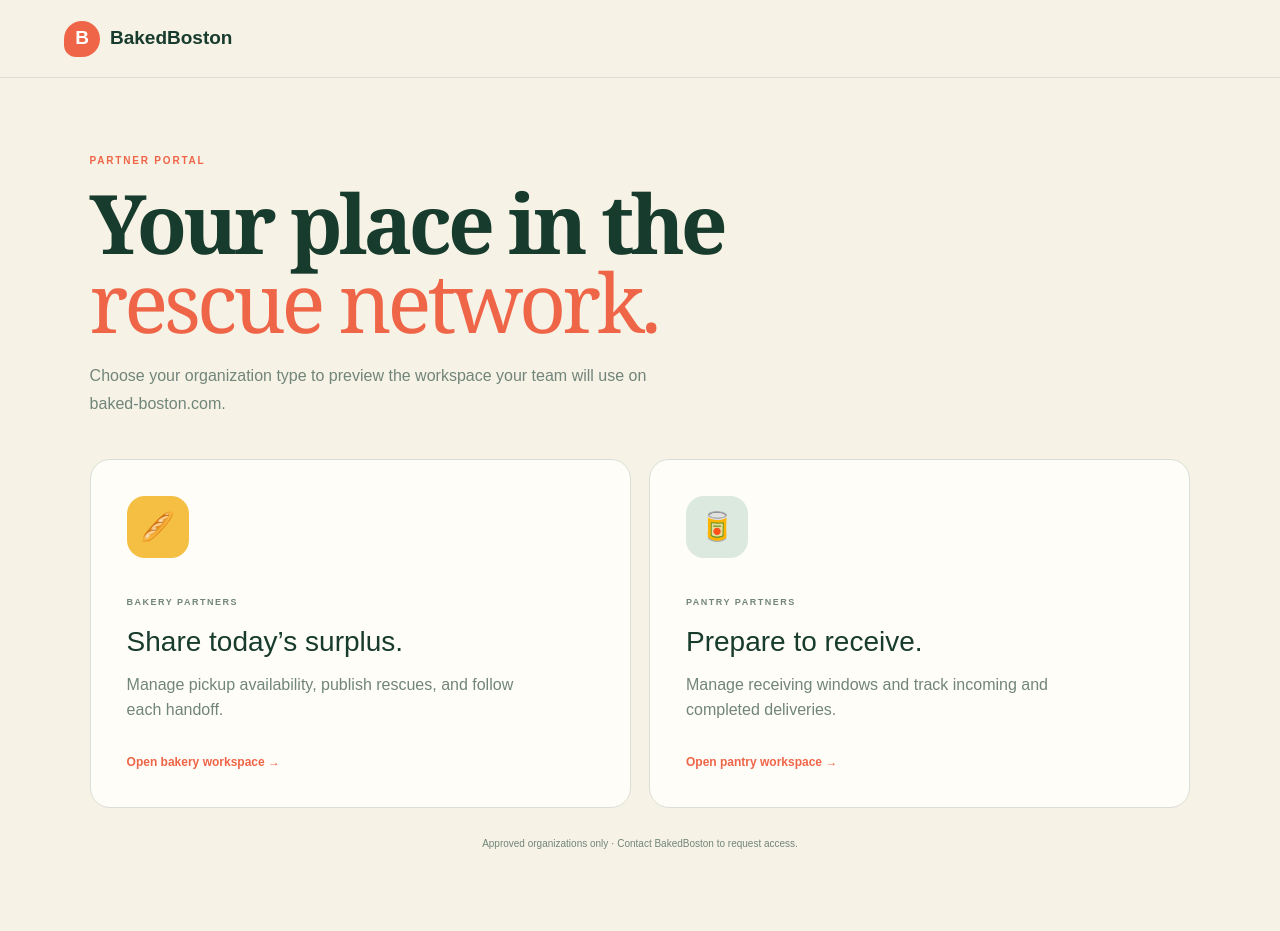
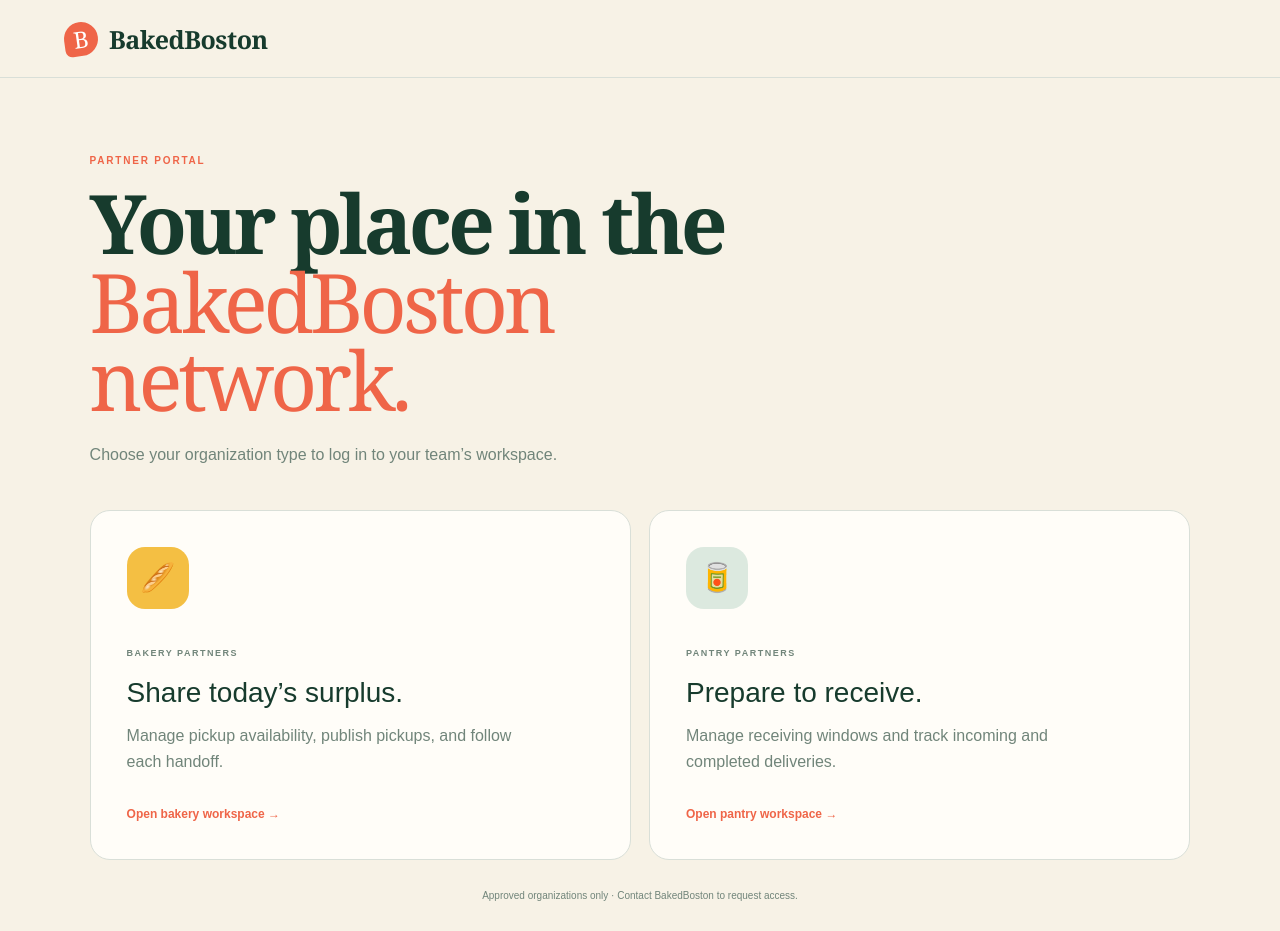
Before and after one commit to vapeyproductions/bakedboston-app, a Next.js app: page /partners in a window 1280 px wide. Before the commit the page ends 879 px from the top, so only its background shows below. Built offline with nearby package versions, Linux system fonts and the light colour scheme.

Commit message:
Unify partner portal branding

```diff
--- a/app/partner/PartnerWorkspace.tsx
+++ b/app/partner/PartnerWorkspace.tsx
@@ -209,7 +209,7 @@
 
   return <main className={`partnerWorkspace ${kind}`}>
     <aside className="partnerSidebar">
-      <Link className="partnerBrand sideBrand" href="/"><span>B</span><strong>BakedBoston</strong></Link>
+      <Link className="partnerBrand sideBrand" href="/"><span className="brandMark">B</span><strong className="brandWordmark">BakedBoston</strong></Link>
       <div className="organizationBadge">
         <span>{bakery ? "🥖" : "🥫"}</span>
         <div><small>{bakery ? "BAKERY" : "PANTRY"} WORKSPACE</small><strong>{organization.name}</strong></div>
--- a/app/partners/page.tsx
+++ b/app/partners/page.tsx
@@ -8,7 +8,7 @@
   const selected = query.kind === "bakery" || query.kind === "pantry" ? query.kind : null;
   if (selected) return <main className="portalPage loginPortal">
     <nav className="partnerNav">
-      <Link className="partnerBrand" href="/"><span>B</span><strong>BakedBoston</strong></Link>
+      <Link className="partnerBrand" href="/"><span className="brandMark">B</span><strong className="brandWordmark">BakedBoston</strong></Link>
     </nav>
     <section className="partnerLoginLayout">
       <div className="partnerLoginIntro">
@@ -33,19 +33,19 @@
 
   return <main className="portalPage">
     <nav className="partnerNav">
-      <Link className="partnerBrand" href="/"><span>B</span><strong>BakedBoston</strong></Link>
+      <Link className="partnerBrand" href="/"><span className="brandMark">B</span><strong className="brandWordmark">BakedBoston</strong></Link>
     </nav>
     <section className="portalHero">
       <p className="portalKicker">PARTNER PORTAL</p>
-      <h1>Your place in the<br /><em>rescue network.</em></h1>
-      <p>Choose your organization type to preview the workspace your team will use on baked-boston.com.</p>
+      <h1>Your place in the<br /><em>BakedBoston network.</em></h1>
+      <p>Choose your organization type to log in to your team’s workspace.</p>
     </section>
     <section className="portalChoices">
       <Link className="portalChoice bakeryChoice" href="/partners?kind=bakery">
         <span className="choiceIcon">🥖</span>
         <small>BAKERY PARTNERS</small>
         <h2>Share today’s surplus.</h2>
-        <p>Manage pickup availability, publish rescues, and follow each handoff.</p>
+        <p>Manage pickup availability, publish pickups, and follow each handoff.</p>
         <b>Open bakery workspace <span>→</span></b>
       </Link>
       <Link className="portalChoice pantryChoice" href="/partners?kind=pantry">
```
Also changed, not shown: app/partner.css.
